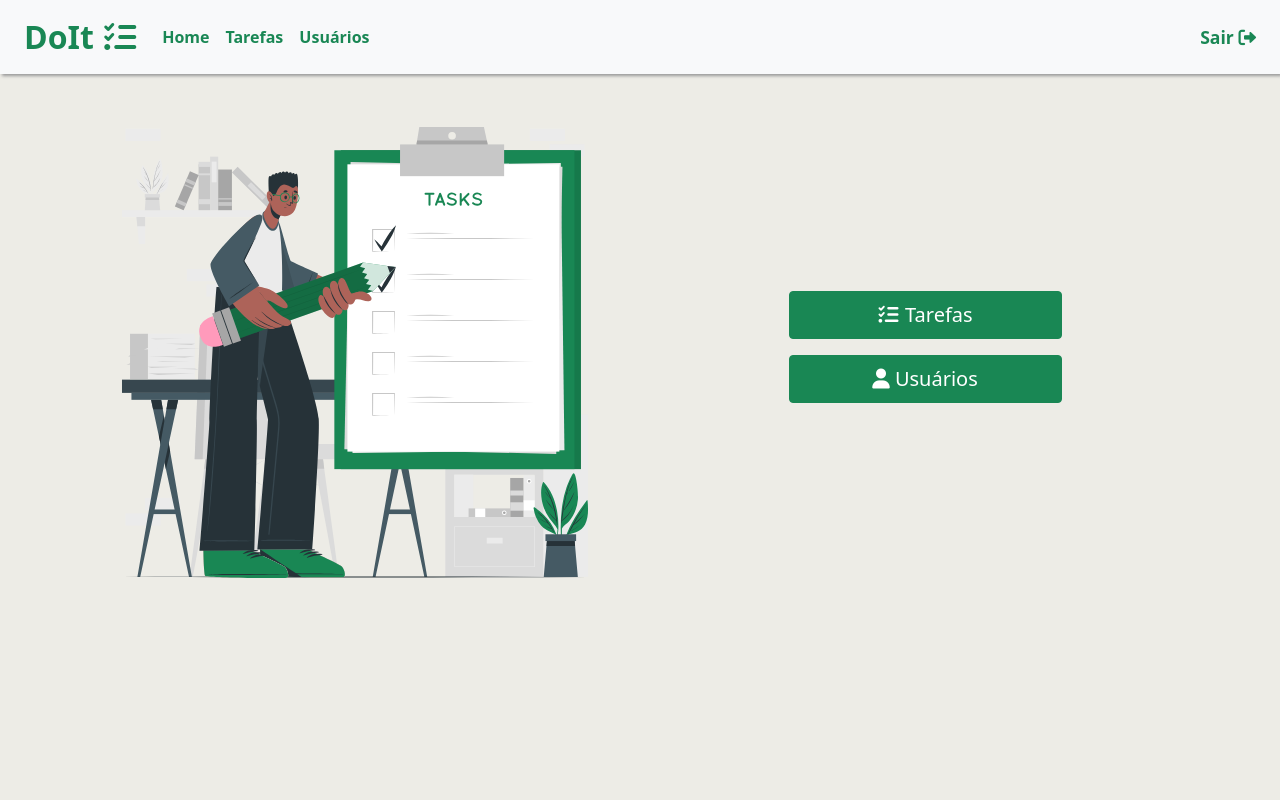
After one commit to crisvini/doIt, a PHP site: page /home.php in a window 1280 px wide. The commit adds this page. Run offline with PHP 8.4, Linux system fonts and the light colour scheme; a user stored in the database is signed in; data comes from the database, SQL or seed files in the repository; some libraries are stand-ins or nearby versions.

Commit message:
implementação da home e da verificação de admin

```diff
--- a/ajax/login.php
+++ b/ajax/login.php
@@ -11,7 +11,8 @@ $sql = "SELECT
             nome,
             telefone,
             email,
-            senha
+            senha,
+            admin
         FROM
             usuarios
         WHERE
@@ -24,6 +25,7 @@ if (mysqli_fetch_assoc(mysqli_query($mysqli, $sql))["email"] != null) {
     $_SESSION["nome"] = mysqli_fetch_assoc(mysqli_query($mysqli, $sql))["nome"];
     $_SESSION["telefone"] = mysqli_fetch_assoc(mysqli_query($mysqli, $sql))["telefone"];
     $_SESSION["email"] = mysqli_fetch_assoc(mysqli_query($mysqli, $sql))["email"];
+    $_SESSION["admin"] = mysqli_fetch_assoc(mysqli_query($mysqli, $sql))["admin"];
 }
 
 echo $autenticado;
--- /dev/null
+++ b/ajax/retornaBotoesHome.php
@@ -0,0 +1,19 @@
+<?php
+session_start();
+// Inclusão do arquivo de conexão
+include("../connection/conexao.php");
+
+$sql = "SELECT
+            admin
+        FROM
+            usuarios
+        WHERE
+            email = '" . $_SESSION["email"] . "'";
+$htmlBotoesHome = '<a href="./tarefas.php"><button class="mt-3 mt-lg-0 w-100 w-lg-50 btn btn-lg btn-success rounded"><i class="fa-solid fa-list-check"></i> Tarefas</button></a>';
+// Se o perfil do usuário for de admin, exibe o botão de usuários e de tarefas na home, caso contrário, exibe somente o botão de tarefas
+if (mysqli_fetch_assoc(mysqli_query($mysqli, $sql))["admin"] == 1) {
+    $htmlBotoesHome = ' <a href="./tarefas.php"><button class="mt-3 mt-lg-0 w-100 w-lg-50 btn btn-lg btn-success rounded"><i class="fa-solid fa-list-check"></i> Tarefas</button></a>
+                        <a href="./usuarios.php"><button class="mt-3 w-100 w-lg-50 btn btn-lg btn-success rounded"><i class="fa-solid fa-user"></i> Usuários</button></a>';
+}
+
+echo $htmlBotoesHome;
--- a/class/Componentes.php
+++ b/class/Componentes.php
@@ -40,19 +40,25 @@ class Componentes
         // Se o perfil do usuário for de admin, exibe o navlink para a tela de usuários
         if (mysqli_fetch_assoc(mysqli_query($mysqli, $sql))["admin"] == 1) {
             $navLinks = '<li class="nav-item">
-                            <a class="nav-link text-success fs-6 fw-bolder success-hover" href="./tarefas.php">Home</a>
+                            <a class="nav-link text-success fs-6 fw-bolder success-hover" href="./home.php">Home</a>
+                        </li>
+                        <li class="nav-item">
+                            <a class="nav-link text-success fs-6 fw-bolder success-hover" href="./tarefas.php">Tarefas</a>
                         </li>
                         <li class="nav-item">
                             <a class="nav-link text-success fs-6 fw-bolder success-hover" href="./usuarios.php">Usuários</a>
                         </li>';
         } else {
             $navLinks = '<li class="nav-item">
-                            <a class="nav-link text-success fs-6 fw-bolder success-hover" href="./tarefas.php">Home</a>
+                            <a class="nav-link text-success fs-6 fw-bolder success-hover" href="./home.php">Home</a>
+                        </li>
+                        <li class="nav-item">
+                            <a class="nav-link text-success fs-6 fw-bolder success-hover" href="./tarefas.php">Tarefas</a>
                         </li>';
         }
         echo '  <nav class="navbar navbar-expand-lg bg-light box-shadow-padrao">
                     <div class="container-fluid px-lg-4">
-                        <a class="navbar-brand" href="./tarefas.php"><span class="pointer success-hover fs-2 text-success fw-bold">DoIt <i class="fa-solid fa-list-check"></i></span></a>
+                        <a class="navbar-brand" href="./home.php"><span class="pointer success-hover fs-2 text-success fw-bold">DoIt <i class="fa-solid fa-list-check"></i></span></a>
                         <button class="navbar-toggler" type="button" data-bs-toggle="collapse" data-bs-target="#navbarScroll" aria-controls="navbarScroll" aria-expanded="false" aria-label="Toggle navigation">
                             <i class="navbar-toggler-icon fa-solid fa-bars h-100 fs-2 text-success"></i>
                         </button>
--- a/class/Funcoes.php
+++ b/class/Funcoes.php
@@ -8,4 +8,10 @@ class Funcoes
         if (!isset($_SESSION["email"]))
             header("Location: ./index.php");
     }
+
+    public static function verificaAdmin()
+    {
+        if ($_SESSION["admin"] == 0)
+            header("Location: ./home.php");
+    }
 }
--- /dev/null
+++ b/home.php
@@ -0,0 +1,38 @@
+<?php
+// Inclusão do arquivo de includes
+include_once("./includes/includes.php");
+// Função que verifica se o usuário está autenticado
+Funcoes::verificaLogin();
+?>
+
+<!DOCTYPE html>
+<html lang="pt-br">
+
+<head>
+    <!-- Inclusão do head -->
+    <?php Componentes::head('Home'); ?>
+    <!-- Inclusão do Javascript da página -->
+    <script src="./js/home.js?<?= time(); ?>"></script>
+</head>
+
+<body>
+    <!-- Navbar/Header -->
+    <header>
+        <!-- Inclusão do navbar/header -->
+        <?php Componentes::header(); ?>
+    </header>
+
+    <main class="container text-center">
+        <div class="row">
+            <div class="col-12 col-lg-6">
+                <img src="./assets/Task-cuate.svg">
+            </div>
+            <div class="col-12 col-lg-6 m-auto" id="home_buttons">
+                <!-- <a href="./tarefas.php"><button class="mt-3 mt-lg-0 w-100 w-lg-50 btn btn-lg btn-success rounded"><i class="fa-solid fa-list-check"></i> Tarefas</button></a>
+                <a href="./usuarios.php"><button class="mt-3 w-100 w-lg-50 btn btn-lg btn-success rounded"><i class="fa-solid fa-user"></i> Usuários</button></a> -->
+            </div>
+        </div>
+    </main>
+</body>
+
+</html>
--- /dev/null
+++ b/js/home.js
@@ -0,0 +1,13 @@
+$(document).ready(function () {
+    retornaBotoes();
+});
+
+function retornaBotoes() {
+    var settings = {
+        url: './ajax/retornaBotoesHome.php',
+        method: 'POST'
+    }
+    $.ajax(settings).done(function (result) {
+        $("#home_buttons").html(result);
+    });
+}
--- a/style/styles.css
+++ b/style/styles.css
@@ -77,3 +77,9 @@ html, body {
         right: 20px;
     }
 }
+
+@media screen and (min-width: 900px) {
+    .w-lg-50 {
+        width: 50% !important;
+    }
+}
--- a/tarefas.php
+++ b/tarefas.php
@@ -10,7 +10,7 @@ Funcoes::verificaLogin();
 
 <head>
     <!-- Inclusão do head -->
-    <?php Componentes::head('Home'); ?>
+    <?php Componentes::head('Tarefas'); ?>
     <!-- Inclusão do Javascript da página -->
     <script src="./js/tarefas.js?<?= time(); ?>"></script>
 </head>
--- a/usuarios.php
+++ b/usuarios.php
@@ -3,6 +3,8 @@
 include_once("./includes/includes.php");
 // Função que verifica se o usuário está autenticado
 Funcoes::verificaLogin();
+// Função que verifica se o usuário é admin
+Funcoes::verificaAdmin();
 ?>
 
 <!DOCTYPE html>
```
